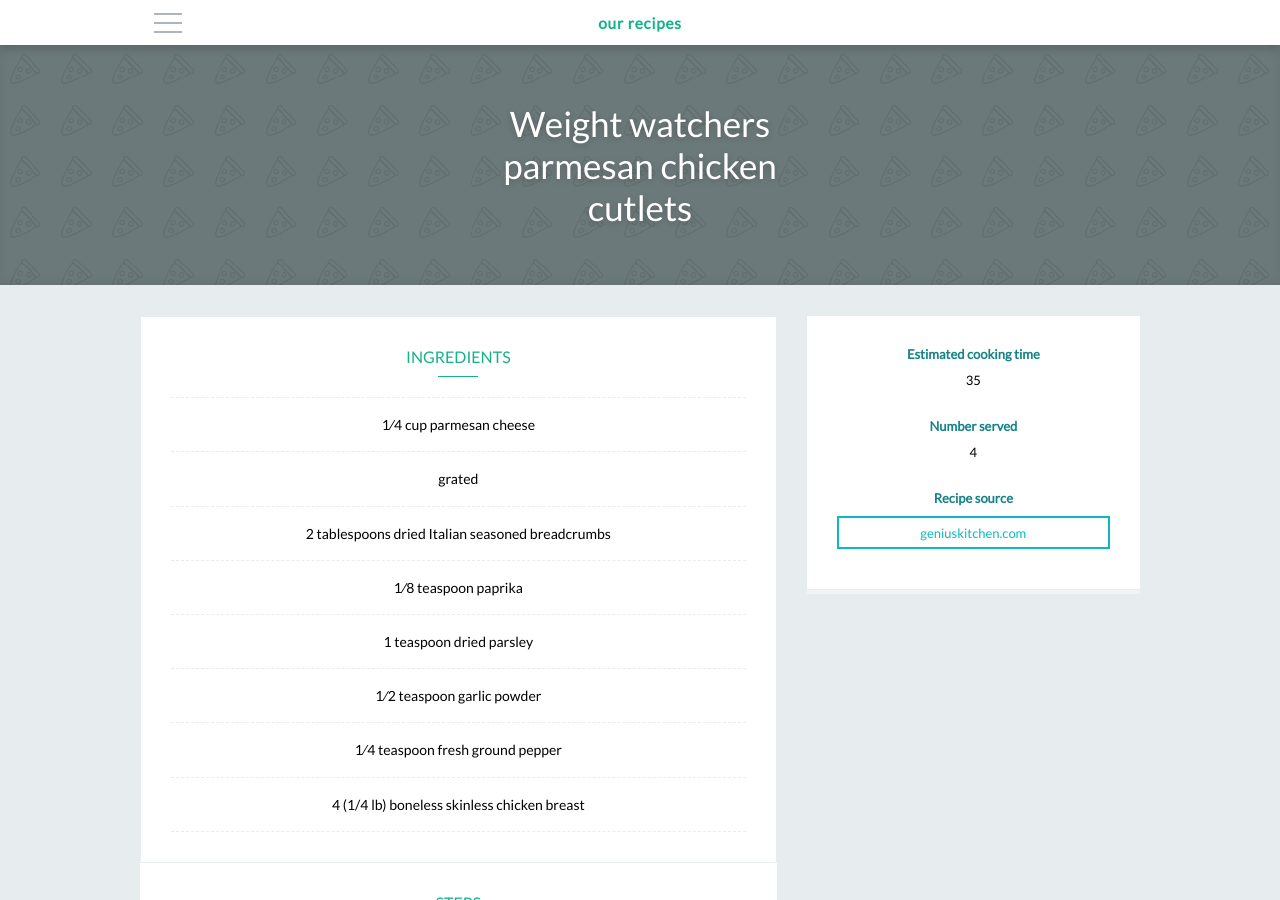
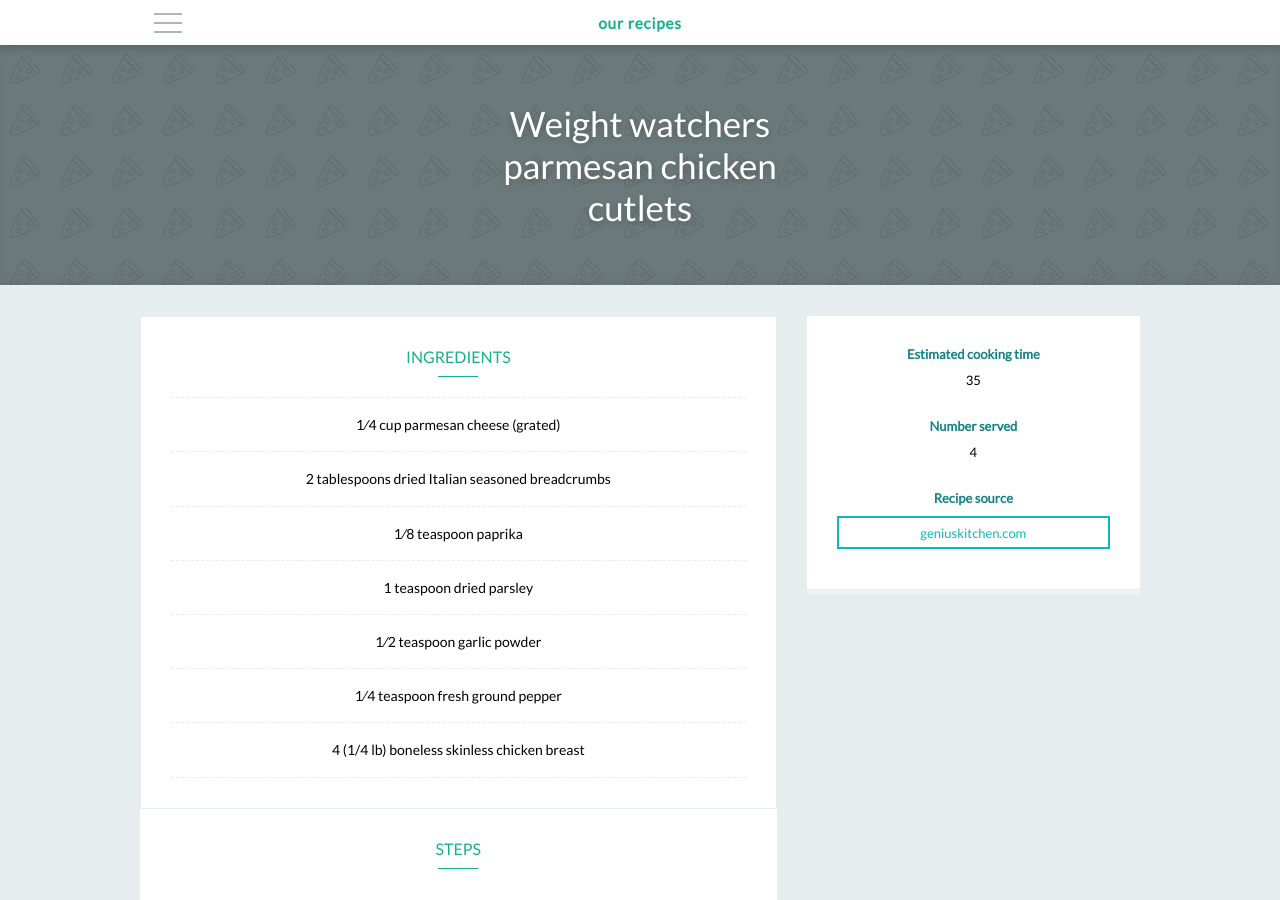
Before and after one commit to nicklemmon/recipes, a Jekyll site: the page built from _recipes/weight-watchers-parmesan-chicken-cutlets.md, in a window 1280 px wide and 900 px high. Built offline with Jekyll 4.4.1, drawn with Linux system fonts in a browser that asks for light colours; some web fonts are replaced.

```diff
--- a/_recipes/weight-watchers-parmesan-chicken-cutlets.md
+++ b/_recipes/weight-watchers-parmesan-chicken-cutlets.md
@@ -13,7 +13,7 @@ numserved:		4						# number of people served by the dish
 source:			http://geniuskitchen.com  	# where did you find the recipe?
 
 #=== Stuff for the ingredients list ===#
-ingredients: 1⁄4 cup parmesan cheese, grated, 2 tablespoons dried Italian seasoned breadcrumbs, 1⁄8 teaspoon paprika, 1 teaspoon dried parsley, 1⁄2 teaspoon garlic powder, 1⁄4 teaspoon fresh ground pepper, 4 (1/4 lb) boneless skinless chicken breast
+ingredients: 1⁄4 cup parmesan cheese (grated), 2 tablespoons dried Italian seasoned breadcrumbs, 1⁄8 teaspoon paprika, 1 teaspoon dried parsley, 1⁄2 teaspoon garlic powder, 1⁄4 teaspoon fresh ground pepper, 4 (1/4 lb) boneless skinless chicken breast
 ---
 
 1. Preheat oven to 400 degrees.
```
